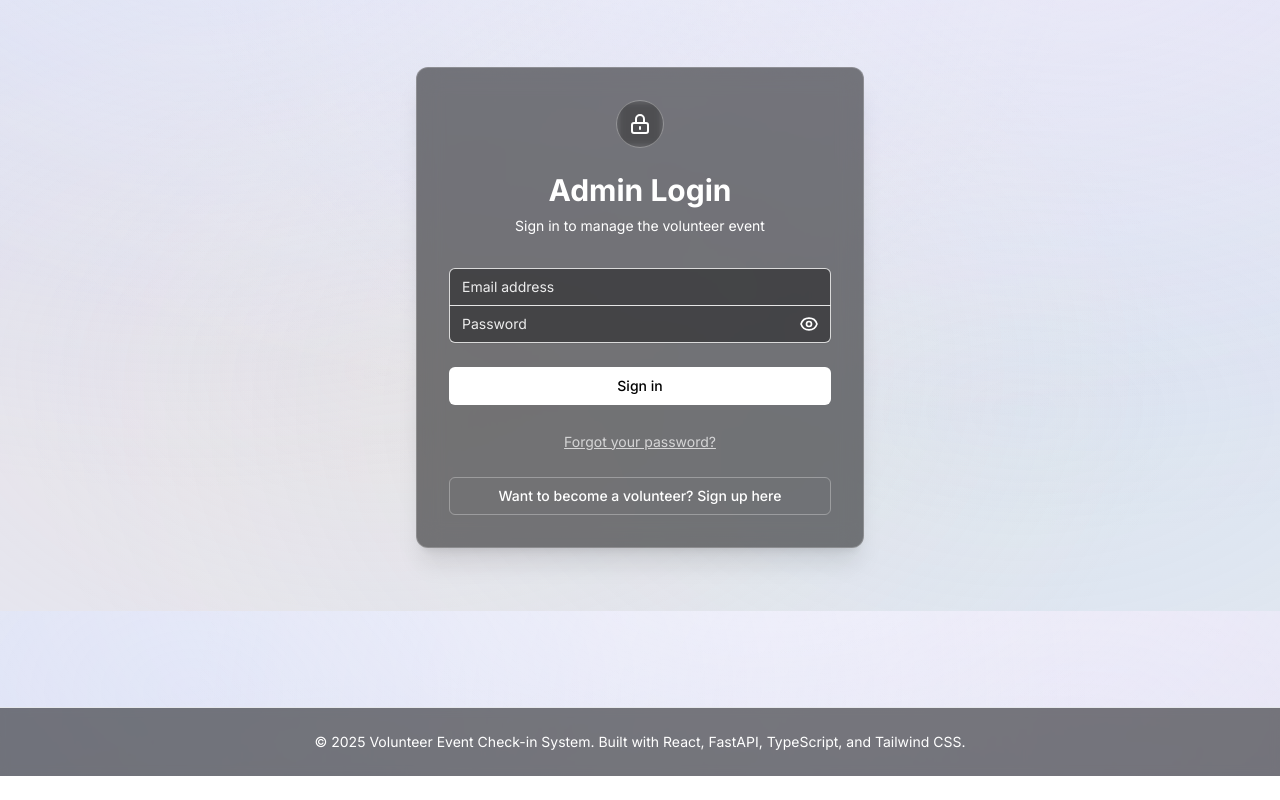
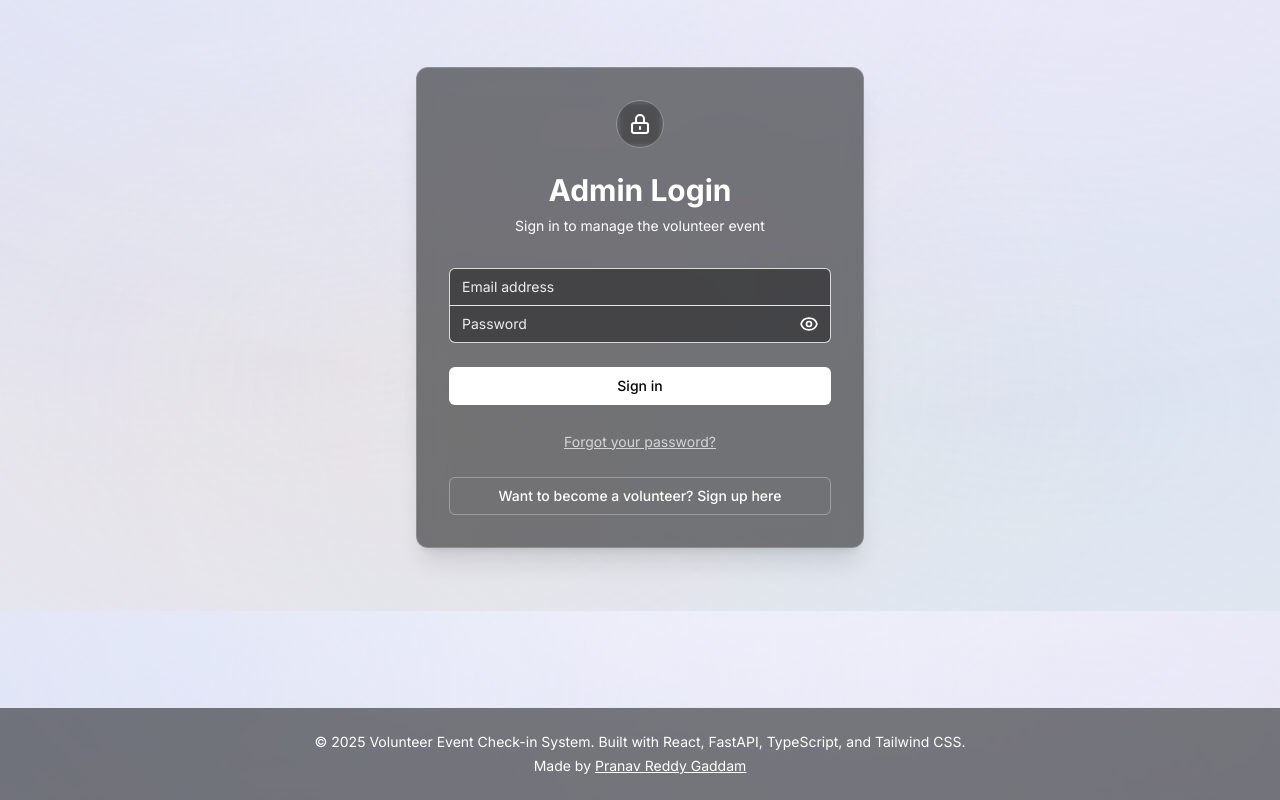
Before and after one commit to PranavReddyGaddam/ISO_Event_Registration, a React (Vite) app in the folder frontend/: page /login in a window 1280 px wide. Shown: the part 189-989 px from the top of the page. Before the commit the page ends 965 px from the top, so only its background shows below. Built offline with nearby package versions, Linux system fonts and the light colour scheme; no server answers.

Commit message:
Updated Footer and expired QR code for zelle

```diff
--- a/frontend/src/App.tsx
+++ b/frontend/src/App.tsx
@@ -128,7 +128,9 @@ const Footer: React.FC = () => (
           &copy; 2025 Volunteer Event Check-in System. Built with React,
           FastAPI, TypeScript, and Tailwind CSS.
         </p>
-
+        <p className="mt-1">
+          Made by <a href="https://github.com/PranavReddyGaddam/" target="_blank" rel="noopener noreferrer" className="underline hover:text-blue-300">Pranav Reddy Gaddam</a>
+        </p>
       </div>
     </div>
   </footer>
--- a/frontend/src/pages/Registration.tsx
+++ b/frontend/src/pages/Registration.tsx
@@ -414,7 +414,7 @@ const Registration: React.FC = () => {
                   </p>
                   <div className="flex justify-center mb-4">
                     <img
-                      src="https://gbvitfwoieyzhozfndkn.supabase.co/storage/v1/object/sign/Zelle%20QR/Zelle%20QR.png?token=eyJraWQiOiJzdG9yYWdlLXVybC1zaWduaW5nLWtleV9kNTU2NDk5My05MGEwLTQ5ZTEtODc3Yi1iZTM5YWFhZWRlNzkiLCJhbGciOiJIUzI1NiJ9.eyJ1cmwiOiJaZWxsZSBRUi9aZWxsZSBRUi5wbmciLCJpYXQiOjE3NTg1MTgxMjQsImV4cCI6MTc5MDA1NDEyNH0.tHHK7GVXNntYByRdubcL2HZqdiq-ReMxDGcYNQOw7-4"
+                      src="https://gbvitfwoieyzhozfndkn.supabase.co/storage/v1/object/sign/Zelle%20QR/Zelle%20QR%20Code.png?token=eyJraWQiOiJzdG9yYWdlLXVybC1zaWduaW5nLWtleV9kNTU2NDk5My05MGEwLTQ5ZTEtODc3Yi1iZTM5YWFhZWRlNzkiLCJhbGciOiJIUzI1NiJ9.eyJ1cmwiOiJaZWxsZSBRUi9aZWxsZSBRUiBDb2RlLnBuZyIsImlhdCI6MTc1OTE4ODkzNCwiZXhwIjoxNzkwNzI0OTM0fQ.LLVpyOeFMIbO799nTLtdCYYpY-YDbGlC41cIZoYOxbA"
                       alt="Zelle Payment QR Code"
                       className="w-48 h-48 border border-white/30 rounded-lg"
                     />
```
